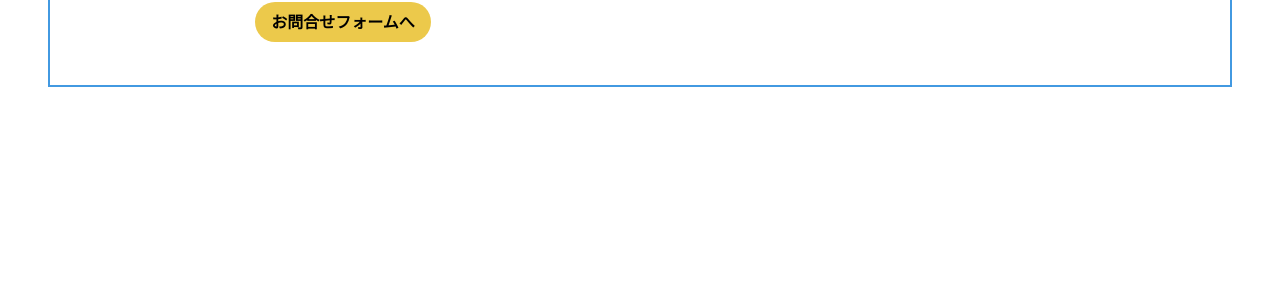
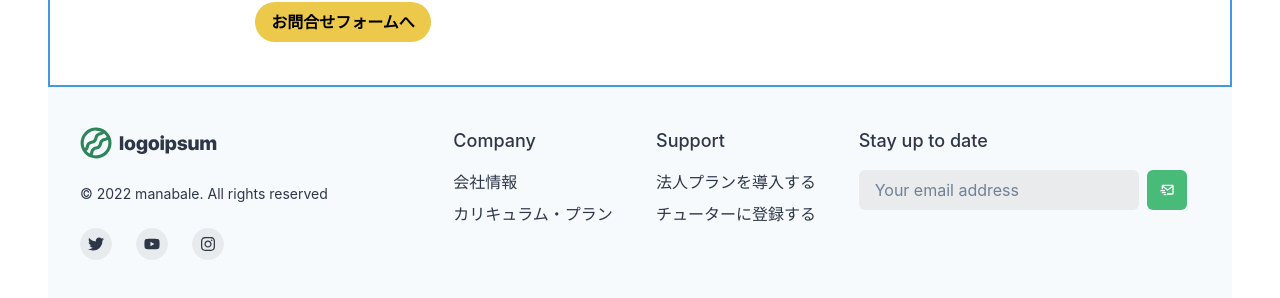
Before and after one commit to CoreForceNITech/mastard, a React (Create React App) app in the folder mastardlp/: page /coach in a window 1280 px wide. Shown: the part 1229-1527 px from the top of the page. Before the commit the page ends 1364 px from the top, so only its background shows below. Built offline with nearby package versions, Linux system fonts and the light colour scheme.

Commit message:
ver0.0.25 Coachのhooter追加

```diff
--- a/mastardlp/package.json
+++ b/mastardlp/package.json
@@ -16,6 +16,7 @@
     "framer-motion": "^6.4.3",
     "react": "^18.2.0",
     "react-dom": "^18.2.0",
+    "react-icons": "^4.4.0",
     "react-router-dom": "^6.3.0",
     "react-scripts": "^5.0.1",
     "typescript": "^4.7.4",
--- a/mastardlp/src/pages/Coach.tsx
+++ b/mastardlp/src/pages/Coach.tsx
@@ -10,6 +10,7 @@ import {
 } from '@chakra-ui/react';
 import { Header } from '../components/Header';
 import { Recruit } from "../components/Recruit";
+import { Footer } from '../components/Footer';
 
 export function Coach() {
     return (
@@ -55,6 +56,9 @@ export function Coach() {
             <div className="recruit">
                 <Recruit />
             </div>
+            <div className="footer">
+                <Footer />
+            </div>
         </Container>
     );
 }
```
Also changed, not shown: 2 other files (tests, documents, lock files or other folders).
